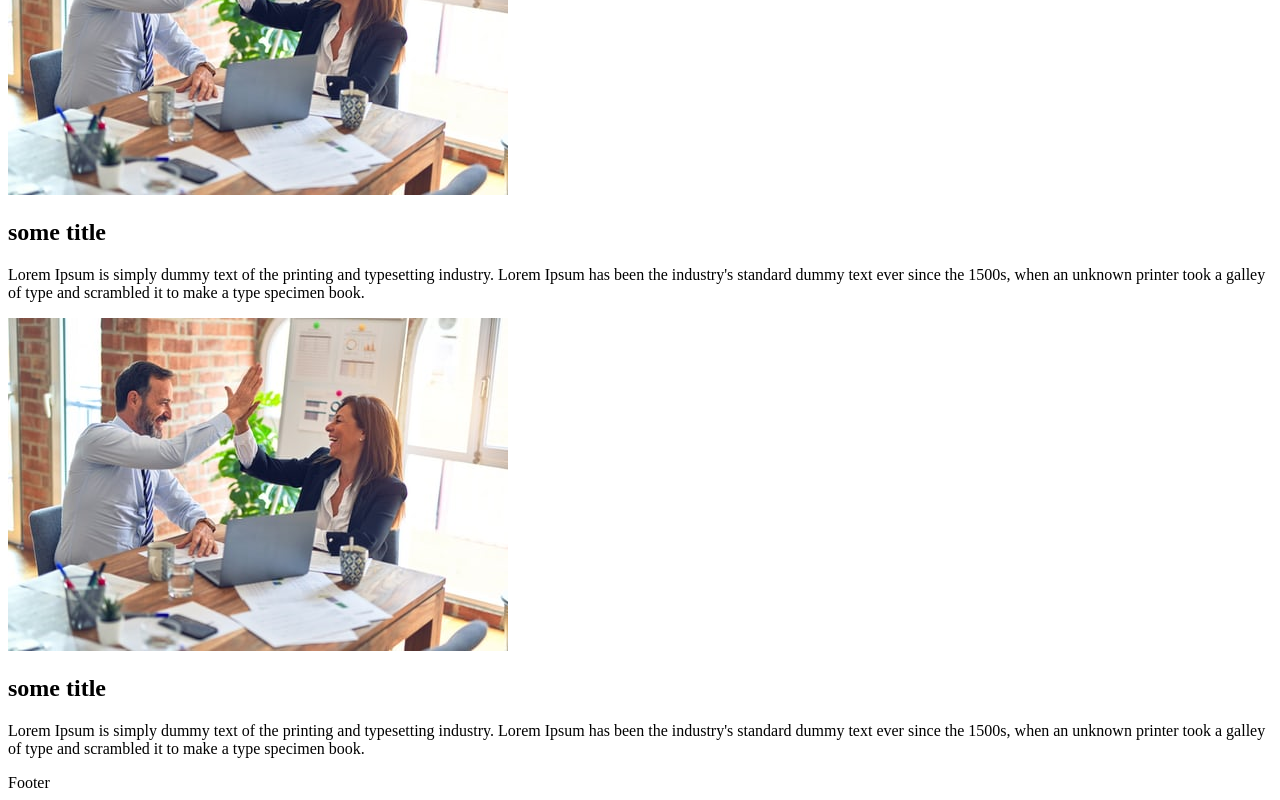
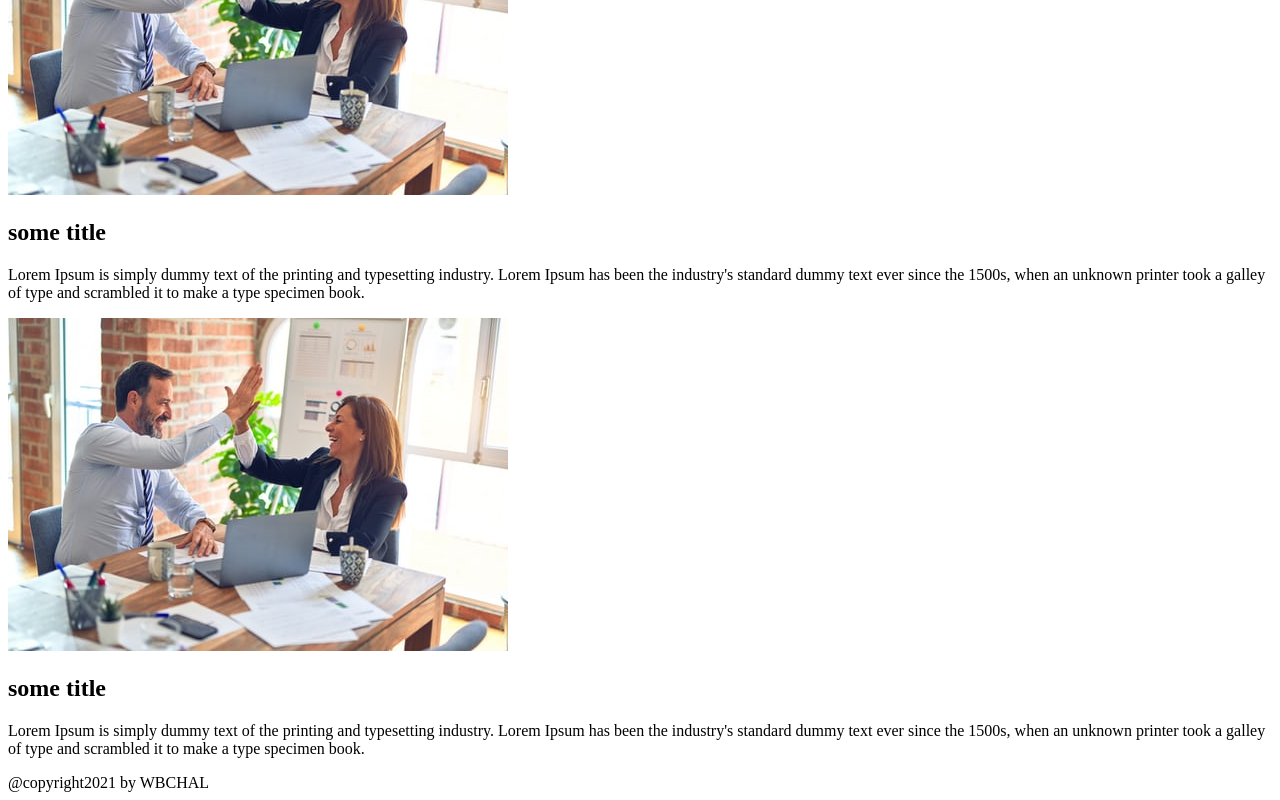
Before and after one commit to Nawaz2000/webchal_main, a Next.js app: page /Home in a window 1280 px wide. Shown: the part 3739-4539 px from the top of the page. Built offline with nearby package versions, Linux system fonts and the light colour scheme; a web font is replaced by a local one.

Commit message:
footer added

```diff
--- /dev/null
+++ b/components/footer/index.tsx
@@ -0,0 +1,19 @@
+import * as React from "react"
+
+const Footer: React.FC = () => {
+  return (
+    <div className="w-full mt-24">
+      <div
+        className="opacity-30 h-80 w-full"
+        style={{ backgroundColor: "#B8B5FF" }}
+      ></div>
+      <div className="w-full bg-wca flex items-center justify-center py-6">
+        <span className="text-white text-sm font-light">
+          @copyright2021 by WBCHAL
+        </span>
+      </div>
+    </div>
+  )
+}
+
+export default Footer
--- a/components/wrappper/index.tsx
+++ b/components/wrappper/index.tsx
@@ -2,6 +2,7 @@ import * as React from "react"
 import Head from "next/head"
 import { wrapperProps } from "common/interfaces"
 import Nav from "components/navbar"
+import Footer from "components/footer"
 const Wrapper: React.FC<wrapperProps> = ({ children, title }: wrapperProps) => {
   return (
     <>
@@ -16,9 +17,8 @@ const Wrapper: React.FC<wrapperProps> = ({ children, title }: wrapperProps) => {
       <div className="md:mb-20 mb-12">
         <Nav />
       </div>
-
       {children}
-      <footer>Footer</footer>
+      <Footer />
     </>
   )
 }
```
